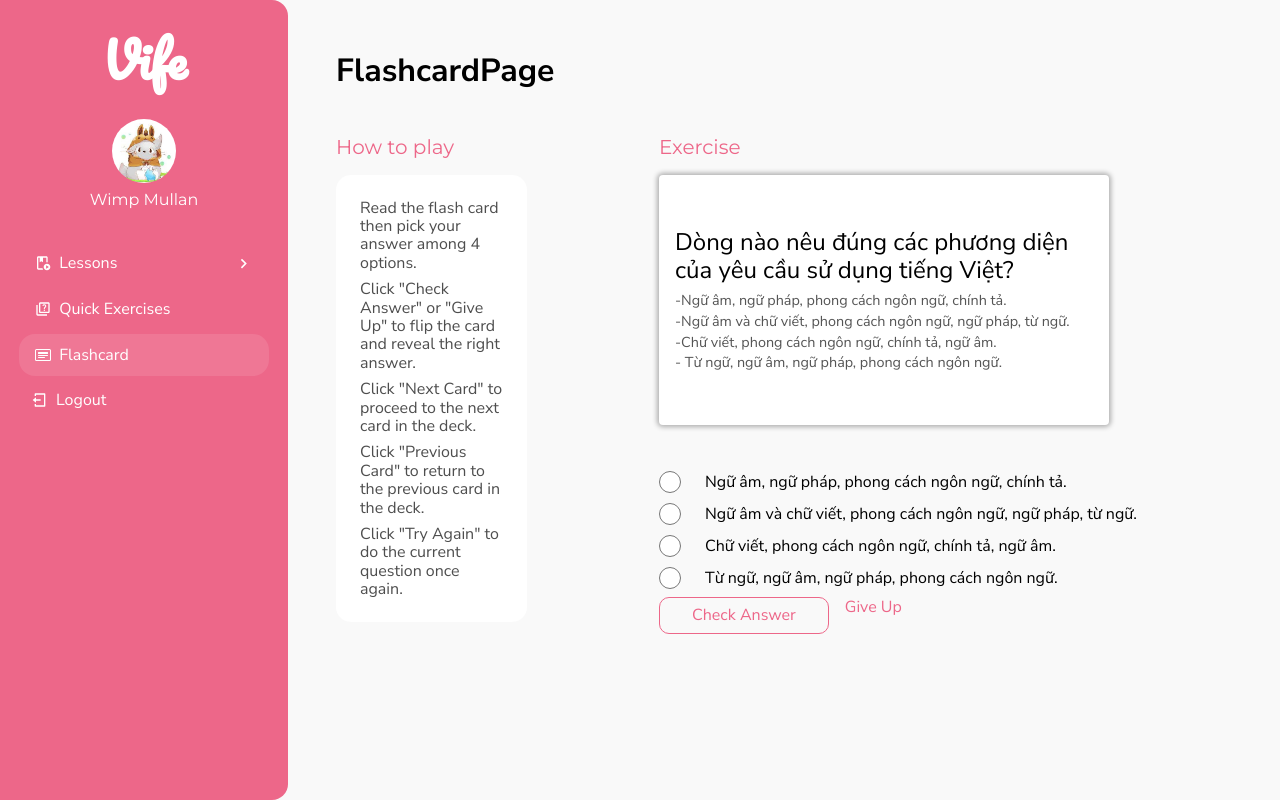
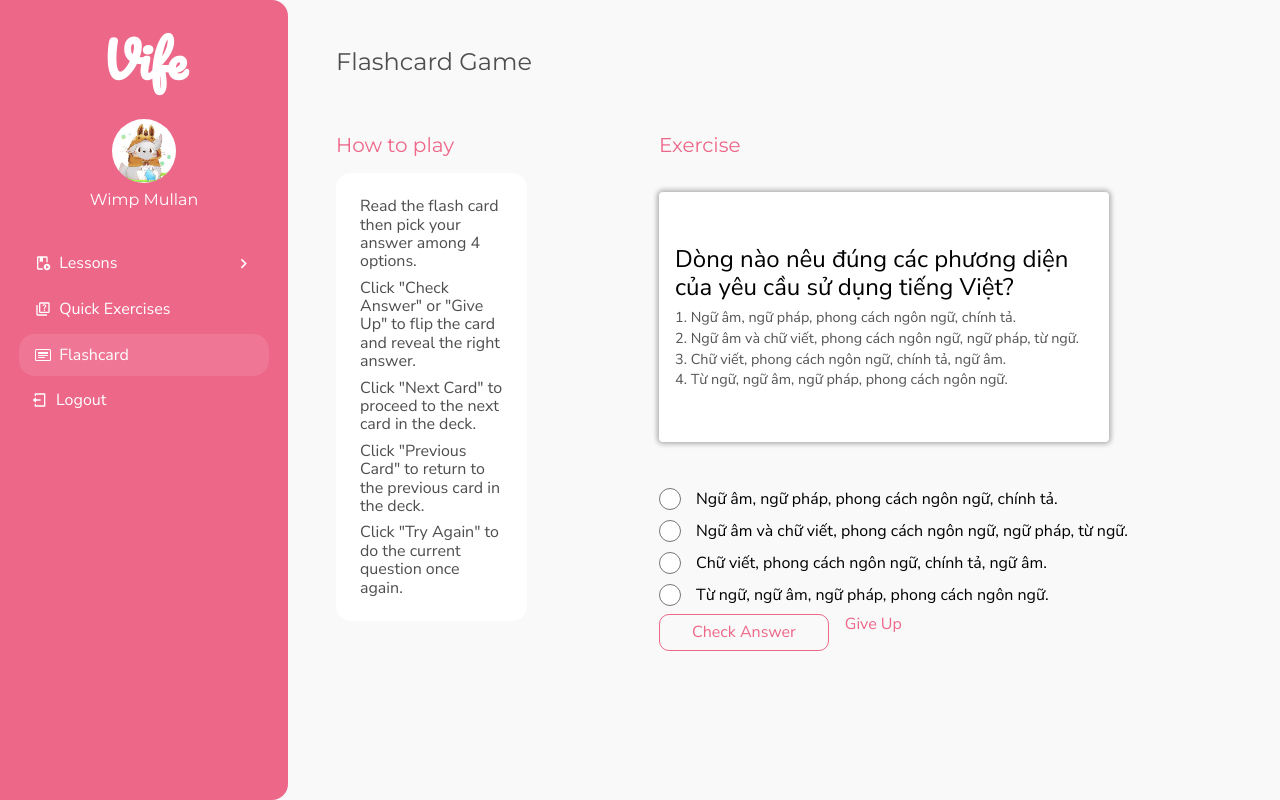
Before and after one commit to MuoiVung/VietnameseForEveryone, a React (Create React App) app: page /flashcard in a window 1280 px wide. Built offline with nearby package versions, Linux system fonts and the light colour scheme; a web font is replaced by a local one.

Commit message:
Lại tiếp tục chỉnh giao diện

```diff
--- a/src/pages/FlashcardPage.jsx
+++ b/src/pages/FlashcardPage.jsx
@@ -1,7 +1,7 @@
 import React, { useState } from "react";
 import FlashcardList from "./FlashcardPageChill/FlashcardList";
 import classes from './FlashcardPageChill/FlashCard.module.css';
-
+import styles from "./QuickExercises/QuickExercisesPage.module.css";
 
 
 const FlashcardPage = () => {
@@ -9,7 +9,7 @@ const FlashcardPage = () => {
 
   return (
     <>
-      <h1>FlashcardPage</h1>
+      <h1 className={styles.title}>Flashcard Game</h1><br/>
       <div className={classes.flachcardPage}>
         <FlashcardList flashcard={flashcard} setFlashcard={setFlashcard} />
       </div>
--- a/src/pages/FlashcardPageChill/FlashCard.jsx
+++ b/src/pages/FlashcardPageChill/FlashCard.jsx
@@ -23,7 +23,7 @@ const FlashCard = ({ flashcard, setFlashcard }) => {
             </div>
             <div className={classes.right}>
                 <h3>Exercise</h3>
-                <div
+                <br/><div
                     className={[classes.card, flip ? classes.flip : ''].join(' ')}
                     onClick={() => {
                         setFlip(!flip)
@@ -33,7 +33,7 @@ const FlashCard = ({ flashcard, setFlashcard }) => {
                         {flashcard.question}
                         <div className={classes.flashcardOptions}>
                             {flashcard.options.map((item, i) => {
-                                return <div className={classes.flashcardOption} key={i}>-{item}</div>
+                                return <div className={classes.flashcardOption} key={i}>{i+1}. {item}</div>
                             })}
                         </div>
                     </div>
--- a/src/pages/FlashcardPageChill/FlashCard.module.css
+++ b/src/pages/FlashcardPageChill/FlashCard.module.css
@@ -98,7 +98,7 @@
 .check_box input {
   width: 22px;
   height: 22px;
-  margin-right: 24px;
+  margin-right: 15px;
   display: inline-block;
   cursor: pointer;
 }
```
